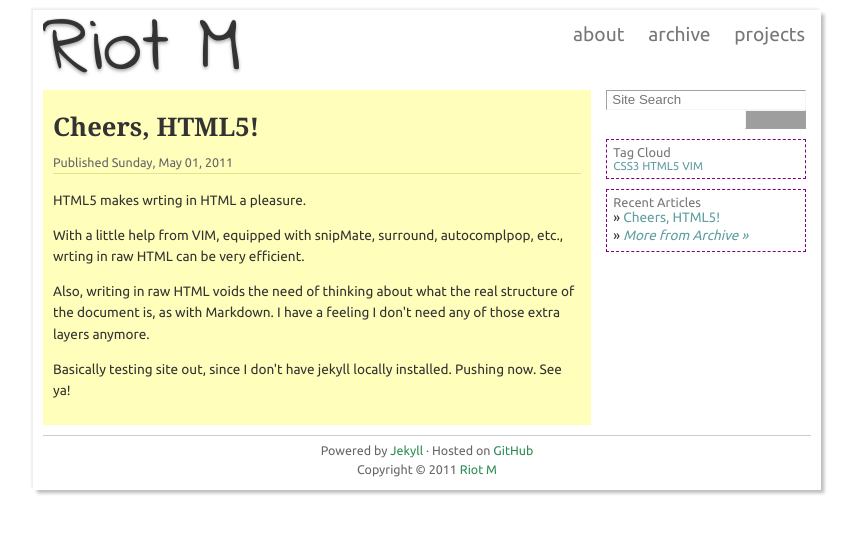
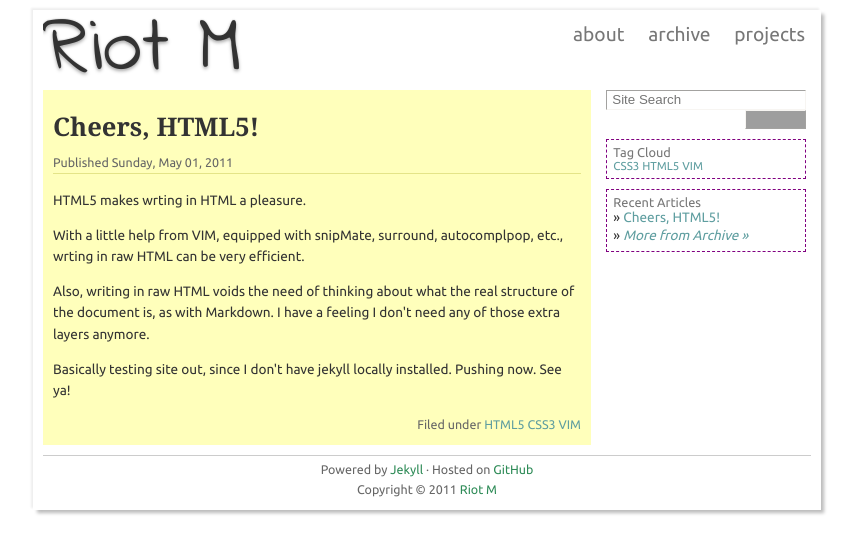
Before and after one commit to minimalisticriot/minimalisticriot.github.com, a Jekyll site: the page built from _posts/2011-05-01-hi-new-html5-is-here.html, in a window 1280 px wide. Shown: the top 554 px of the page, without its empty margins (213-1070 px from the left). Built offline with Jekyll 4.4.1, drawn with Linux system fonts in a browser that asks for light colours; some web fonts are replaced; Markdown is read by kramdown in place of the engine named in the settings; grey boxes are pictures that could not be loaded.

Commit message:
added categories to article footer

```diff
--- a/_layouts/post.html
+++ b/_layouts/post.html
@@ -3,7 +3,12 @@ layout: default
 ---
 
 <article>
-{{ content }}
+{{ content }}{% if page.categories %}
+<footer>
+  <p>Filed under{% for category in page.categories %}
+  <a href="/categories#{{ category }}">{{ category | replace:'_',' ' }}</a>{% endfor %}
+  </p>
+</footer>{% endif %}
 </article>
 <aside>
 {% include search.html %}{% include categories.html %}{% include recent.html %}</aside>
```
